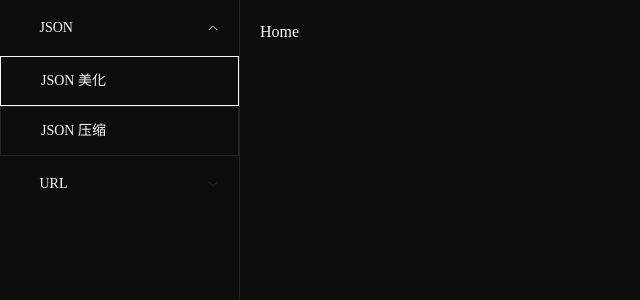
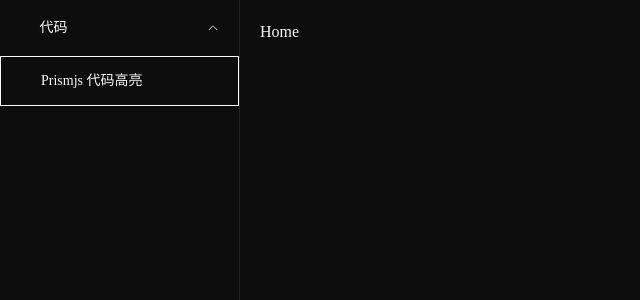
Before and after one commit to SmallTeddy/tools-box, a Vue app: page / in a window 1280 px wide. Shown: the top 300 px of the page, without its empty margins (0-640 px from the left). Built offline with nearby package versions, Linux system fonts and the light colour scheme; a web font is replaced by a local one.

Commit message:
fix:整体改造

```diff
--- a/src/main.ts
+++ b/src/main.ts
@@ -9,6 +9,7 @@ import ElementPlus from 'element-plus'
 import '@unocss/reset/tailwind.css'
 import 'virtual:uno.css'
 import './styles/base.css'
+import './styles/iconfont.css'
 import 'element-plus/dist/index.css'
 
 const app = createApp(App)
--- a/src/router/index.ts
+++ b/src/router/index.ts
@@ -15,38 +15,16 @@ const router = createRouter({
           component: () => import('@/views/Home/index.vue'),
         },
         {
-          path: 'json',
-          name: 'json',
-          // component: () => import('@/views/JSON/index.vue'),
+          path: 'code',
+          name: 'code',
           children: [
             {
-              path: 'json-format',
-              name: 'json-format',
-              component: () => import('@/views/JSON/JsonFormat.vue')
-            },
-            {
-              path: 'json-compress',
-              name: 'json-compress',
-              component: () => import('@/views/JSON/JsonCompress.vue')
+              path: 'code-highlight',
+              name: 'code-highlight',
+              component: () => import('@/views/Code/PrismJs/index.vue')
             }
           ]
         },
-        {
-          path: 'url',
-          name: 'url',
-          children: [
-            {
-              path: 'url-decode',
-              name: 'url-decode',
-              component: () => import('@/views/Url/UrlDecode.vue')
-            },
-            {
-              path: 'url-encode',
-              name: 'url-encode',
-              component: () => import('@/views/Url/UrlEncode.vue')
-            }
-          ]
-        }
       ]
     }
   ]
--- a/src/styles/base.css
+++ b/src/styles/base.css
@@ -1,30 +1,3 @@
-@font-face {
-    font-family: "iconfont";
-    /* Project id 4718010 */
-    src: url('//at.alicdn.com/t/c/font_4718010_jds6srl7kkp.woff2?t=1729502884977') format('woff2'),
-        url('//at.alicdn.com/t/c/font_4718010_jds6srl7kkp.woff?t=1729502884977') format('woff'),
-        url('//at.alicdn.com/t/c/font_4718010_jds6srl7kkp.ttf?t=1729502884977') format('truetype'),
-        url('//at.alicdn.com/t/c/font_4718010_jds6srl7kkp.svg?t=1729502884977#iconfont') format('svg');
-}
-
-.iconfont {
-    font-family: "iconfont" !important;
-    font-size: 16px;
-    font-style: normal;
-    -webkit-font-smoothing: antialiased;
-    -moz-osx-font-smoothing: grayscale;
-}
-
-.icon-url:before {
-    content: "\e616";
-}
-
-.icon-json:before {
-    content: "\e685";
-}
-
-
-
 html,
 body {
     height: 100vh;
--- /dev/null
+++ b/src/styles/iconfont.css
@@ -0,0 +1,19 @@
+@font-face {
+  font-family: "iconfont"; /* Project id 4718010 */
+  src: url('//at.alicdn.com/t/c/font_4718010_vsby2phvdcc.woff2?t=1730100767082') format('woff2'),
+       url('//at.alicdn.com/t/c/font_4718010_vsby2phvdcc.woff?t=1730100767082') format('woff'),
+       url('//at.alicdn.com/t/c/font_4718010_vsby2phvdcc.ttf?t=1730100767082') format('truetype'),
+       url('//at.alicdn.com/t/c/font_4718010_vsby2phvdcc.svg?t=1730100767082#iconfont') format('svg');
+}
+
+.iconfont {
+  font-family: "iconfont" !important;
+  font-size: 16px;
+  font-style: normal;
+  -webkit-font-smoothing: antialiased;
+  -moz-osx-font-smoothing: grayscale;
+}
+
+.icon-code:before {
+  content: "\e6e9";
+}
--- /dev/null
+++ b/src/views/Code/PrismJs/index.vue
@@ -0,0 +1,42 @@
+<script setup lang="ts">
+import CodePreview from "./PrismjsPreview.vue";
+
+const code = `
+{
+  "caller": "web",
+  "callee": "lb_controller",
+  "event_id": "27",
+  "error_code": 200,
+  "error_msg": "",
+  "response_data": [{
+    "vs_status": "enable",
+    "vs_name": "vs_nrs-nginx-core_https443_MRH-PRD-CORE",
+    "partition": "RH-Base",
+    "dc_chn": "sk",
+    "lb_chn": "f5",
+    "proto": "https",
+    "type": "standard",
+    "ip": "111.222.123.122",
+    "port": "443",
+    "http_profile": "http_XFF",
+    "ssl_cert": "cc.com.cert",
+    "redirect_https": "0",
+    "name": "nrs-nginx-core_https443_MRH-PRD-CORE",
+    "status": "enable",
+    "member": [
+      { "ip": "111.222.123.123", "port": "80", "status": "enable" },
+      { "ip": "111.111.124.124", "port": "80", "status": "enable" }
+    ],
+    "lb_method": "round",
+    "persistence": "cookie",
+    "health_check": "/Common/tcp",
+    "rule": { "name": "/Common/rule_redirectHTTPS", "content": "" }
+  }]
+}`;
+</script>
+
+<template>
+  <div>
+    <CodePreview :code="code" type="json" :isShowlineNumbers="false" />
+  </div>
+</template>
--- a/src/views/JSON/JsonCompress.vue
+++ /dev/null
@@ -1,11 +0,0 @@
-<script setup lang="ts">
-import CodePreview from '../Components/CodePreview.vue';
-
-const code = `let a = 1`;
-</script>
-
-<template>
-  <div>
-    <CodePreview :code="code" type="js" isShowlineNumbers />
-  </div>
-</template>
--- a/src/views/JSON/JsonFormat.vue
+++ /dev/null
@@ -1,3 +0,0 @@
-<template>
-  <div>批量美化或格式化JSON数据，提升JSON文本的可读性</div>
-</template>
--- a/src/views/Layout/index.vue
+++ b/src/views/Layout/index.vue
@@ -12,7 +12,7 @@ const handleClose = (key: string, keyPath: string[]) => {
     <el-container>
       <el-aside style="width: 240px; height: 100%">
         <el-menu
-          default-active="/json/json-format"
+          default-active="/code/code-highlight"
           router
           style="
             height: 100vh;
@@ -23,32 +23,15 @@ const handleClose = (key: string, keyPath: string[]) => {
           @open="handleOpen"
           @close="handleClose"
         >
-          <el-sub-menu index="/json">
+          <el-sub-menu index="/code">
             <template #title>
               <div class="menu-item" style="color: #f9f9f9">
-                <i class="iconfont icon-json"></i>
-                <span ml-2>JSON</span>
+                <i class="iconfont icon-code"></i>
+                <span ml-2>代码</span>
               </div>
             </template>
-            <el-menu-item index="/json/json-format">
-              <span>JSON 美化</span>
-            </el-menu-item>
-            <el-menu-item index="/json/json-compress">
-              <span>JSON 压缩</span>
-            </el-menu-item>
-          </el-sub-menu>
-          <el-sub-menu index="/url">
-            <template #title>
-              <div class="menu-item" style="color: #f9f9f9">
-                <i class="iconfont icon-url"></i>
-                <span ml-2>URL</span>
-              </div>
-            </template>
-            <el-menu-item index="/url/url-encode">
-              <span>URL 编码</span>
-            </el-menu-item>
-            <el-menu-item index="/url/url-decode">
-              <span>URL 解码</span>
+            <el-menu-item index="/code/code-highlight">
+              <span>Prismjs 代码高亮</span>
             </el-menu-item>
           </el-sub-menu>
         </el-menu>
--- a/src/views/Url/UrlDecode.vue
+++ /dev/null
@@ -1,3 +0,0 @@
-<template>
-  <div>批量将已进行URL编码的数据还原为原始的文本信息</div>
-</template>
--- a/src/views/Url/UrlEncode.vue
+++ /dev/null
@@ -1,3 +0,0 @@
-<template>
-  <div>批量将任意文本数据进行URL编码，UrlEncode编码后可以更安全传输文本信息</div>
-</template>
```
Also changed, not shown: src/views/Code/PrismJs/PrismjsPreview.vue (renamed from src/views/Components/CodePreview.vue).
